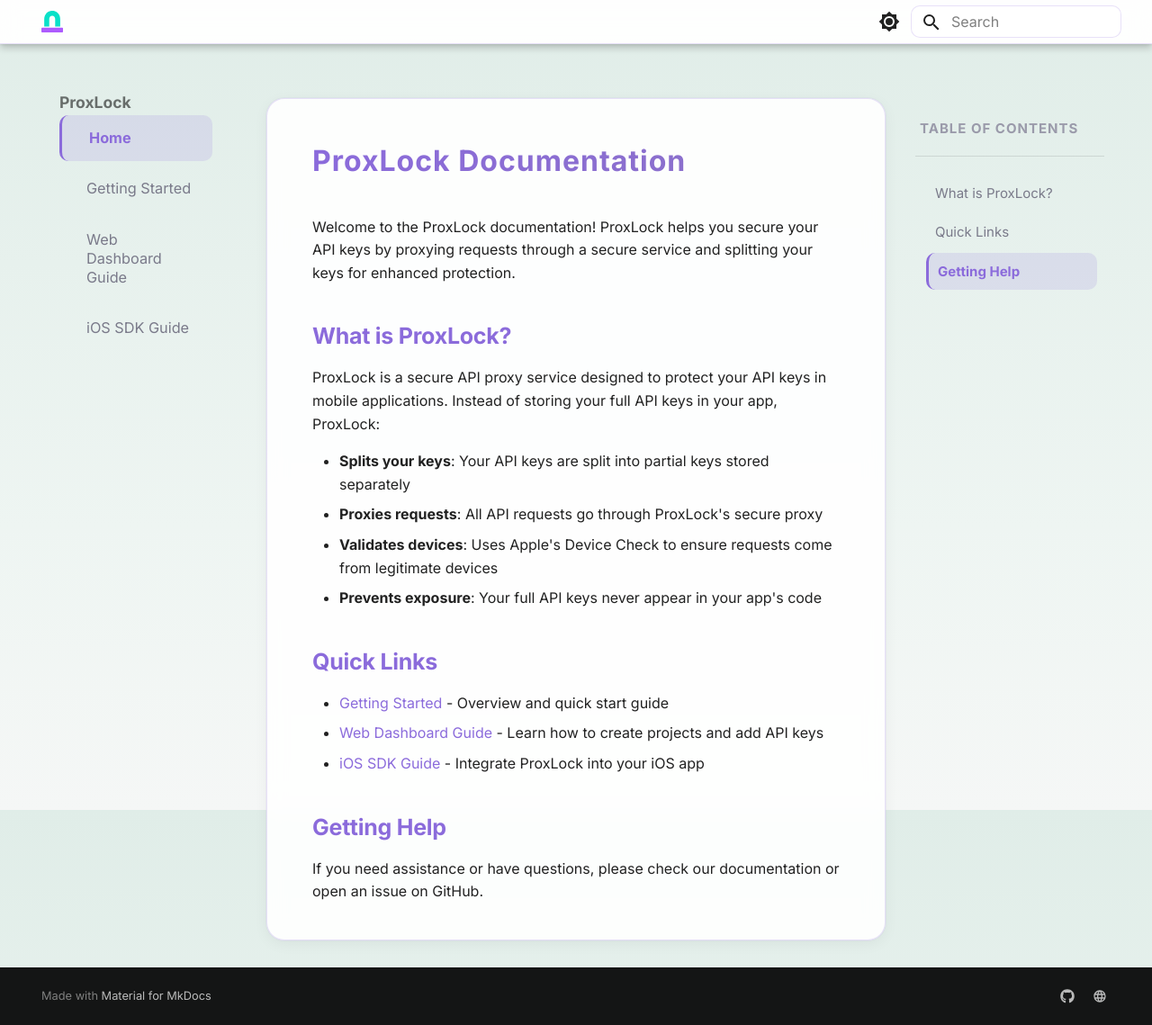
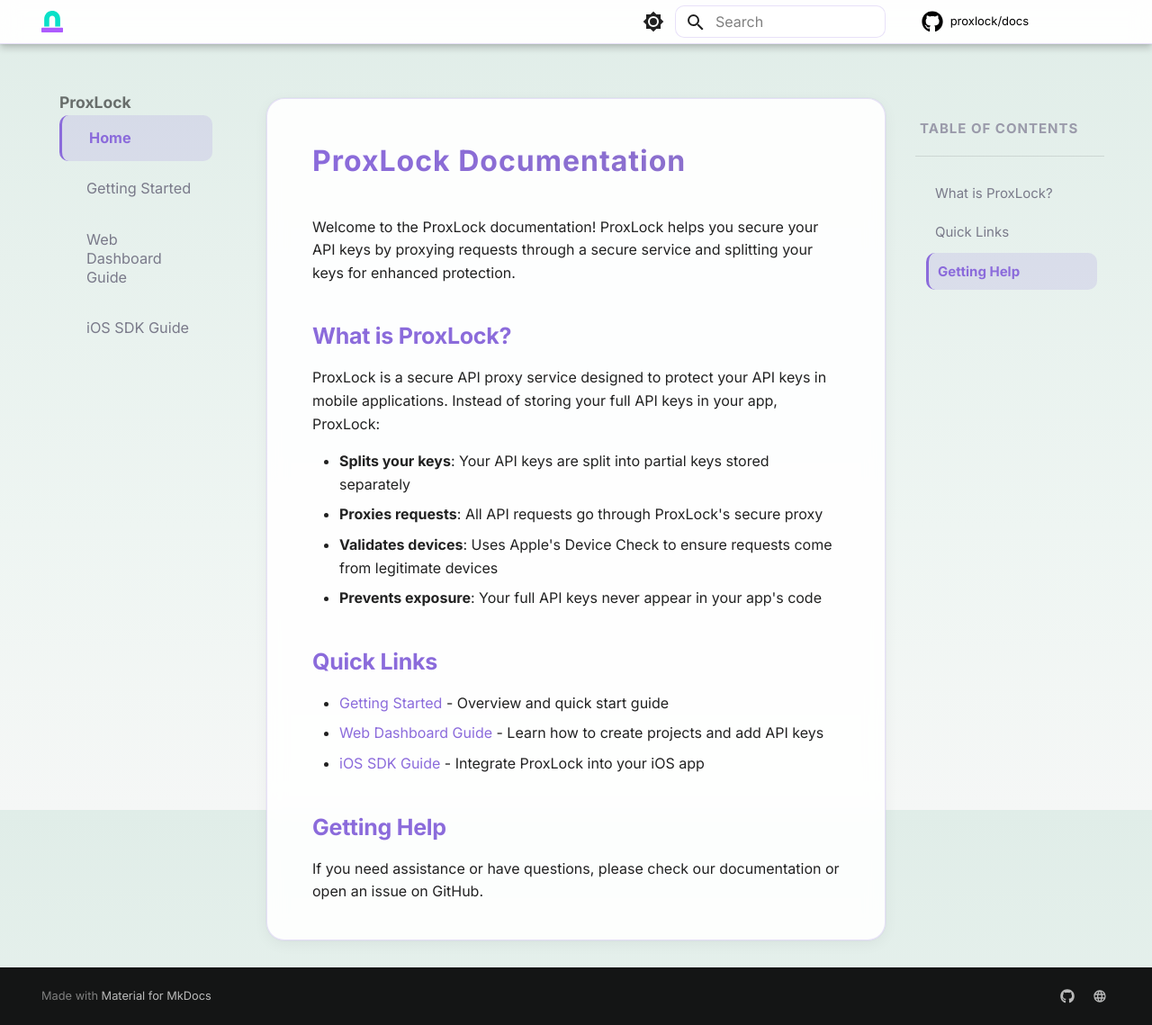
Before and after one commit to ProxLock/Docs, an MkDocs documentation site: the page built from docs/index.md, in a window 1280 px wide and 1139 px high. Shown: the whole window at 90% size. Built offline with MkDocs 1.6.1 and Material for MkDocs 9.7.7, drawn with Linux system fonts in a browser that asks for light colours; comment, search, counter and statistics services are not loaded.

Commit message:
added repo to navigation bar

```diff
--- a/docs/stylesheets/extra.css
+++ b/docs/stylesheets/extra.css
@@ -919,3 +919,8 @@ article.md-content__inner.md-typeset {
   border-color: rgba(139, 107, 219, 0.4) !important;
   box-shadow: 0 4px 12px rgba(139, 107, 219, 0.2) !important;
 }
+
+/* Source repository link - fix light mode */
+[data-md-color-scheme="default"] .md-source {
+  color: #000000 !important;
+}
--- a/mkdocs.yml
+++ b/mkdocs.yml
@@ -1,5 +1,9 @@
 site_name: ProxLock
 site_url: https://proxlock.com
+
+repo_url: https://github.com/proxlock/docs
+repo_name: proxlock/docs
+
 plugins:
   - search
   - social:
```
